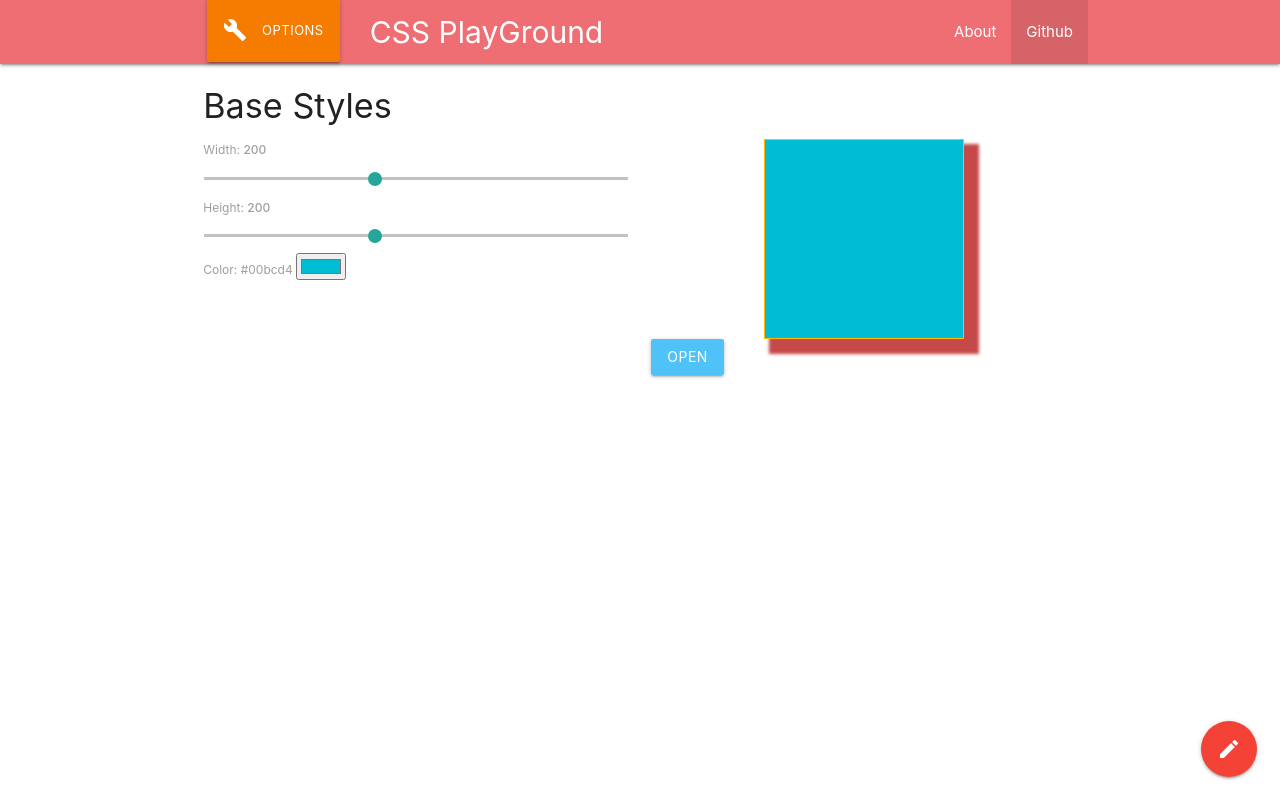
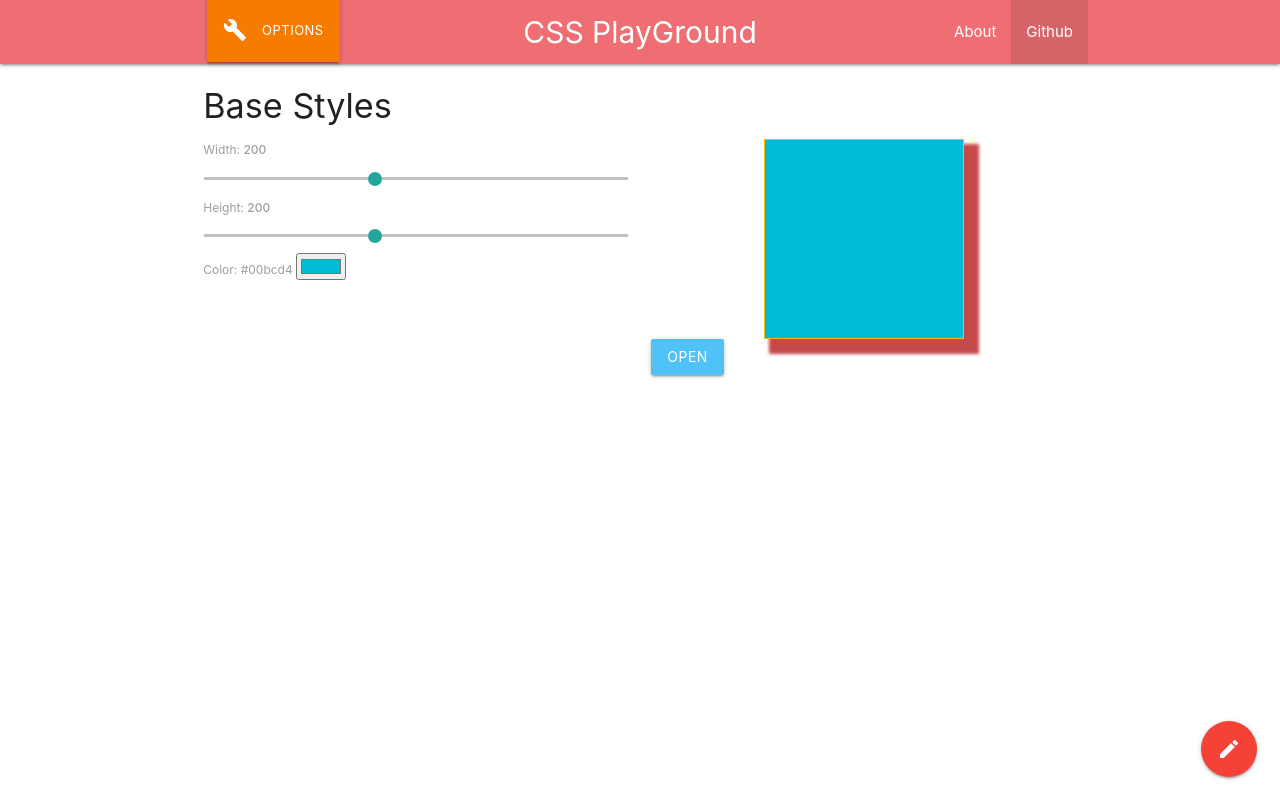
Before and after one commit to Aivirth/CssPlayground, a React (Create React App) app: page / in a window 1280 px wide. Built offline with nearby package versions, Linux system fonts and the light colour scheme.

Commit message:
Moved logo to center of navbar

```diff
--- a/src/components/Navigation/Navbar/Navbar.js
+++ b/src/components/Navigation/Navbar/Navbar.js
@@ -21,7 +21,11 @@ export default () => {
             </a>
           </li>
           <li>
-            <Link to="/" style={{ fontSize: "2rem" }}>
+            <Link
+              to="/"
+              style={{ fontSize: "2rem", padding: "0px 5px" }}
+              className="center brand-logo"
+            >
               CSS PlayGround
             </Link>
           </li>
```
